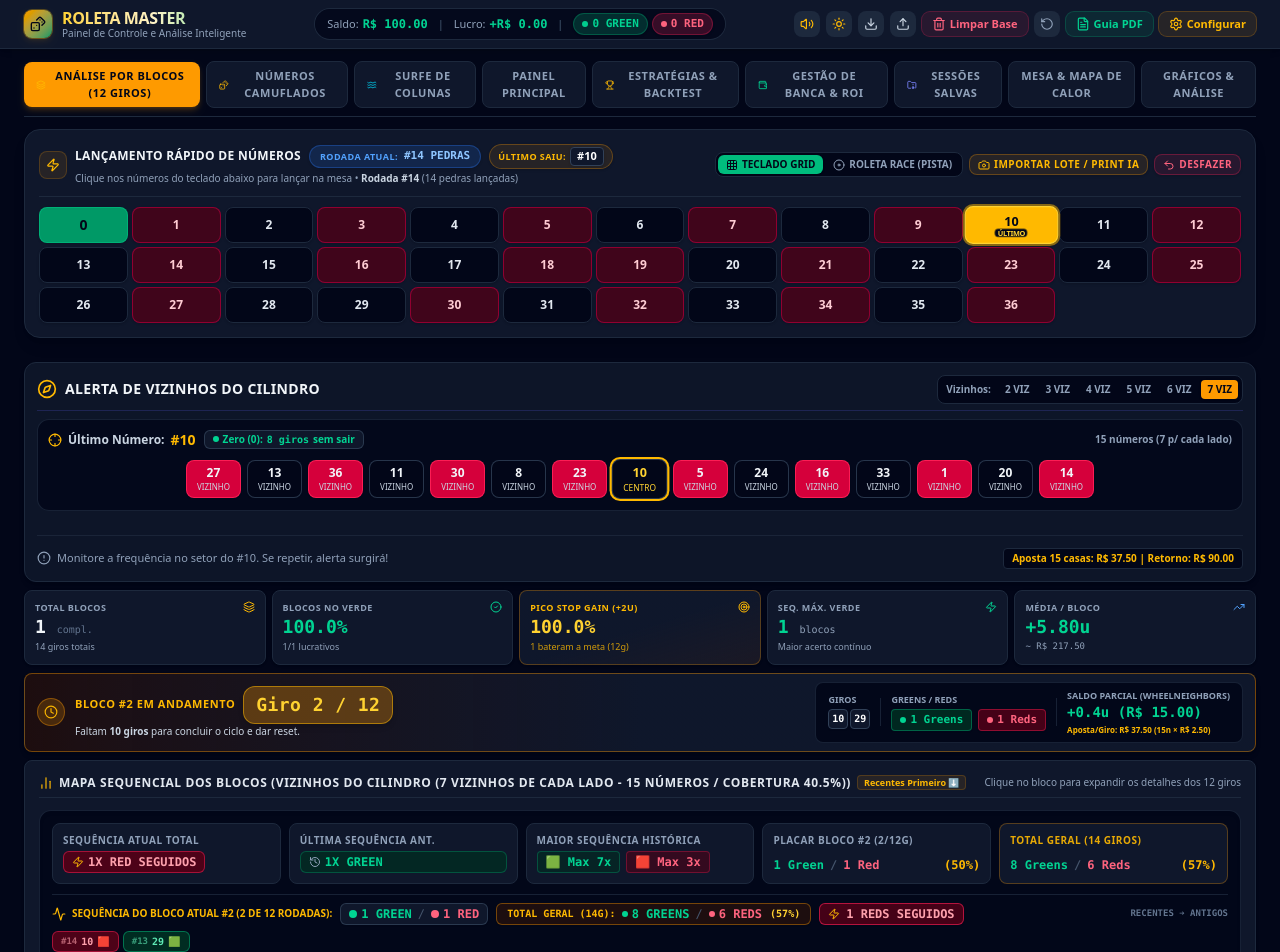
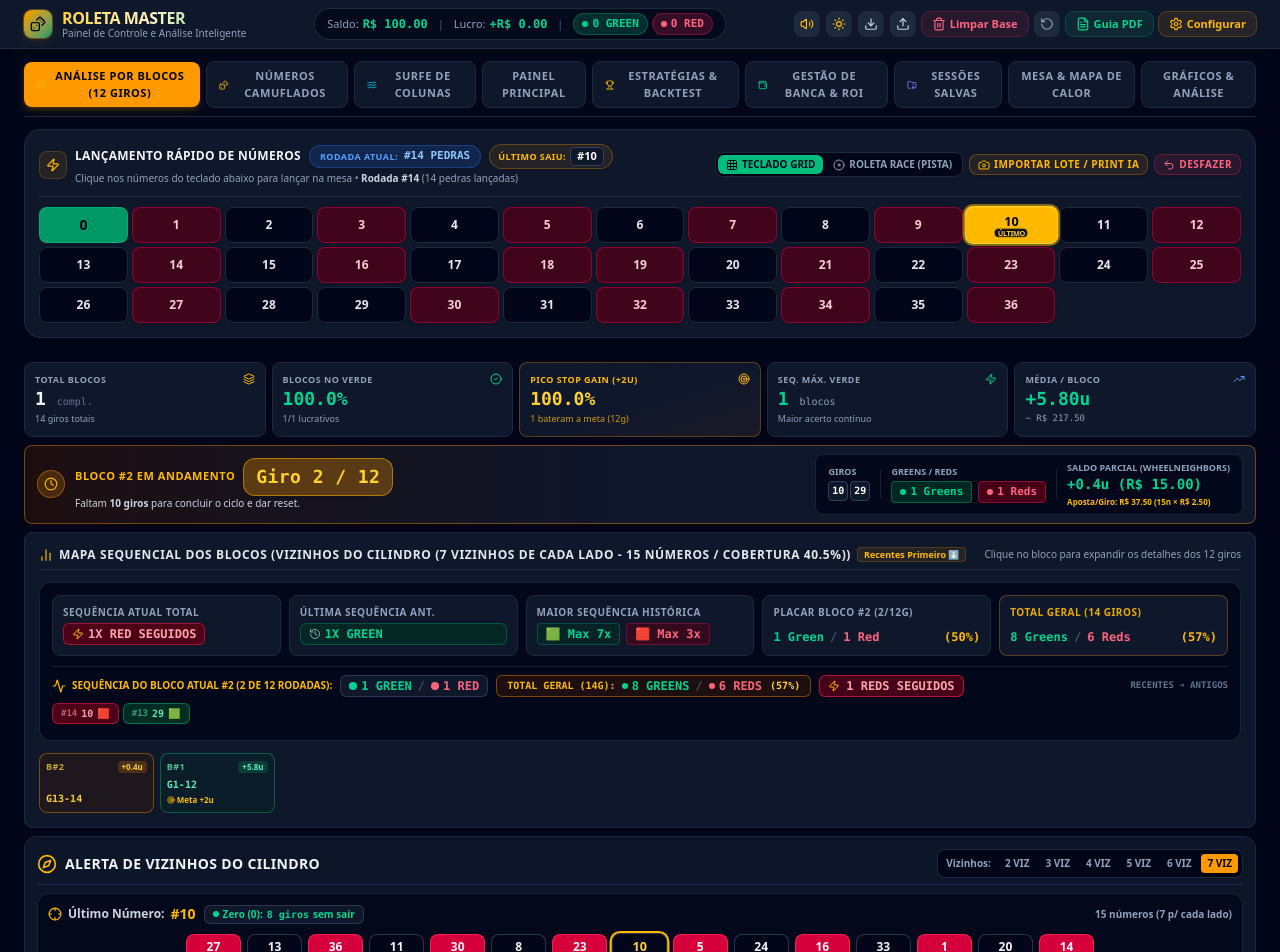
Before and after one commit to rcflash/roletamaster, a React (Vite) app: page / in a window 1280 px wide. Shown: the top 952 px of the page. Built offline with nearby package versions, Linux system fonts and the light colour scheme.

Commit message:
refactor: reposition wheel neighbors alert
Move the WheelNeighborsAlertCard below the sequential block map to improve UI layout hierarchy and consistency.

```diff
--- a/src/components/BlockAnalysisPanel.tsx
+++ b/src/components/BlockAnalysisPanel.tsx
@@ -646,13 +646,6 @@ export const BlockAnalysisPanel: React.FC<BlockAnalysisPanelProps> = ({
 
   return (
     <div className="space-y-2">
-      {/* Alerta de Vizinhos do Cilindro */}
-      <WheelNeighborsAlertCard
-        spins={spins}
-        strategy={strategy}
-        onUpdateStrategy={onUpdateStrategy}
-      />
-
       {/* Aggregate Metrics Bar */}
       <div className="grid grid-cols-2 sm:grid-cols-3 md:grid-cols-5 gap-1.5">
         {/* Total Blocks */}
@@ -1081,6 +1074,13 @@ export const BlockAnalysisPanel: React.FC<BlockAnalysisPanelProps> = ({
         </div>
       </div>
 
+      {/* Alerta de Vizinhos do Cilindro (Posicionado Diretamente Abaixo do Mapa Sequencial dos Blocos) */}
+      <WheelNeighborsAlertCard
+        spins={spins}
+        strategy={strategy}
+        onUpdateStrategy={onUpdateStrategy}
+      />
+
       {/* Standalone Dedicated Block for Number Zero (0) Monitoring & Delay (Diretamente Abaixo do Mapa Sequencial dos Blocos) */}
       <ZeroMonitorBlock
         spins={spins}
```
